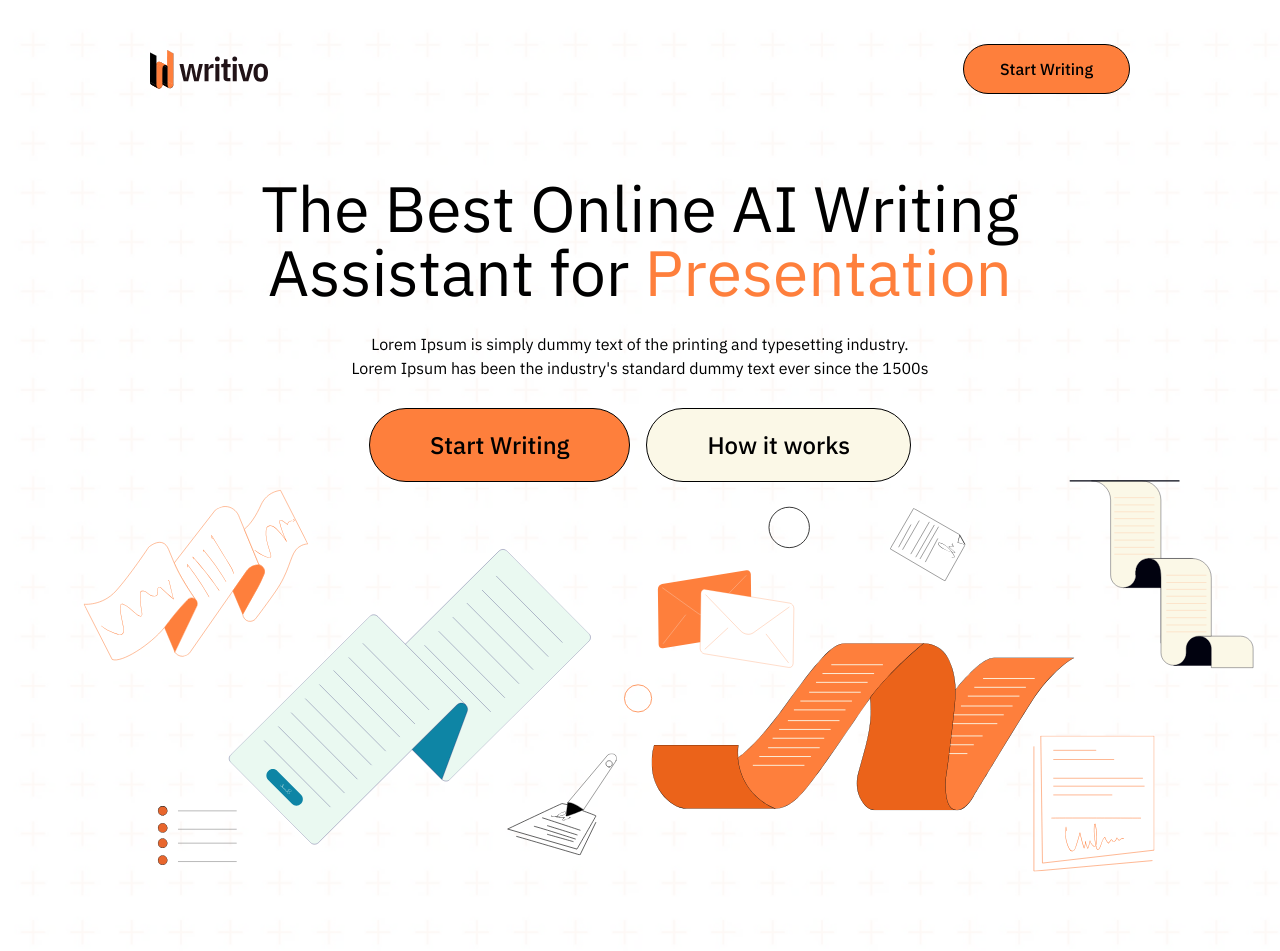
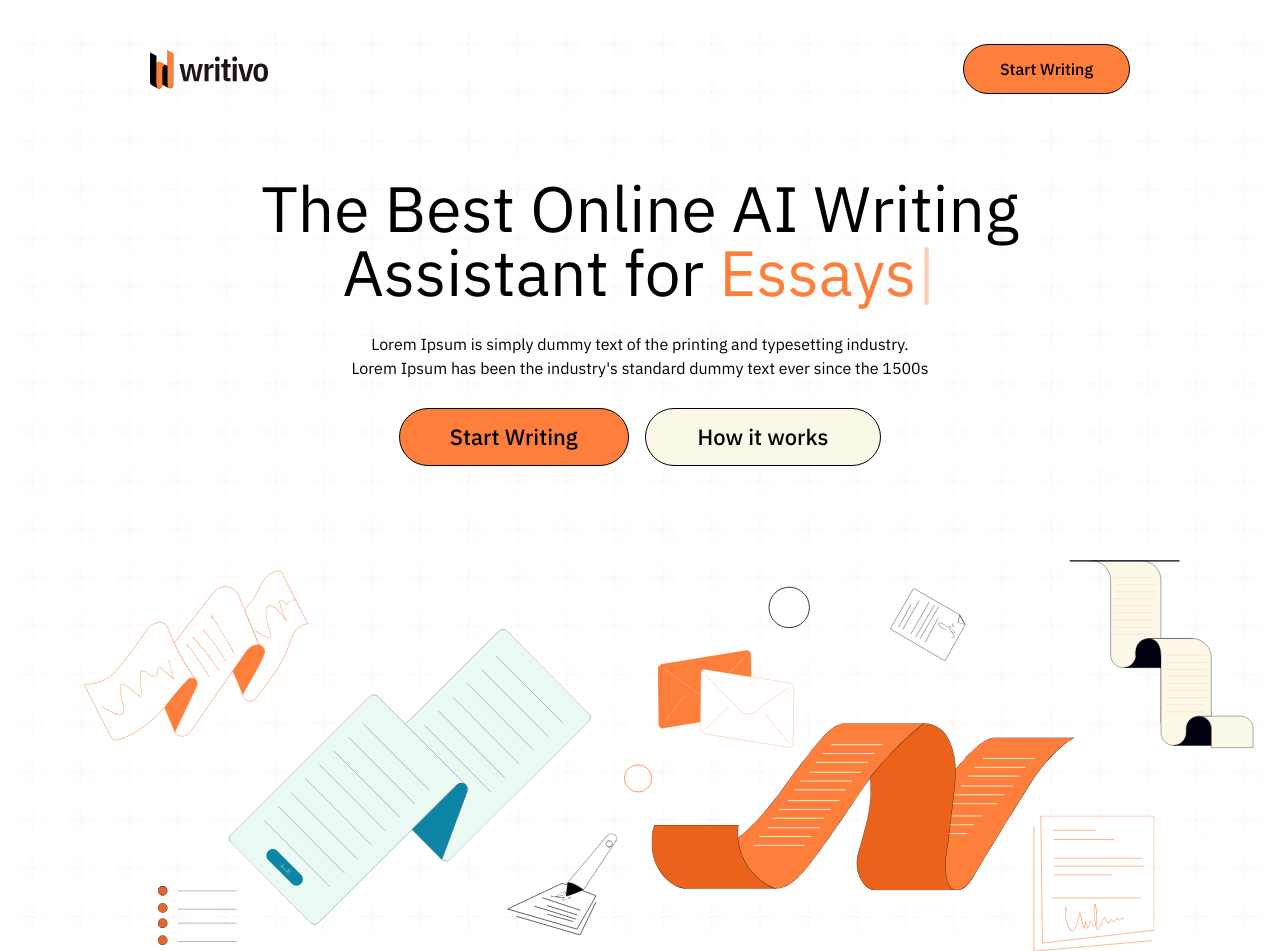
Before and after one commit to CRIMSON-CORP/Writinova, a website built with Vite: page index.html in a window 1280 px wide. Shown: the top 951 px of the page. Built offline with nearby package versions, Linux system fonts and the light colour scheme; some packages are replaced by stand-ins of ours.

Commit message:
added typewriter effefct

```diff
--- a/index.html
+++ b/index.html
@@ -45,7 +45,7 @@
             >
               <h1 class="text-4xl sm:text-5xl md:text-[64px]">
                 The Best Online AI Writing Assistant for
-                <span class="text-primary-orange">Presentation</span>
+                <span class="text-primary-orange writer">Presentation</span>
               </h1>
               <p class="text-sm sm:text-base">
                 Lorem Ipsum is simply dummy text of the printing and typesetting
@@ -57,7 +57,7 @@
                 <div>
                   <button class="button button-primary">
                     <span
-                      class="py-2 px-6 inline-block text-[11px] sm:text-base md:text-2xl"
+                      class="py-1 px-3.5 sm:py- 1sm:px-4 inline-block text-[11px] sm:text-base md:text-[22px]"
                       >Start Writing</span
                     >
                   </button>
@@ -65,7 +65,7 @@
                 <div>
                   <a href="#how-it-works" class="button button-secondary">
                     <span
-                      class="py-2 px-6 inline-block text-[11px] sm:text-base md:text-2xl"
+                      class="py-1 px-3.5 sm:py-1 sm:px-4 inline-block text-[11px] sm:text-base md:text-[22px]"
                       >How it works</span
                     >
                   </a>
@@ -80,7 +80,7 @@
               viewBox="0 0 1440 637"
               fill="none"
               id="hero-artwork"
-              class="w-full relative sm:-top-24 -z-10 max-h-52 sm:max-h-[495px] sm:scale-100 scale-125"
+              class="w-full relative -z-10 max-h-52 sm:max-h-[495px] sm:scale-100 scale-125"
               xmlns="http://www.w3.org/2000/svg"
             >
               <g clip-path="url(#clip0_1170_17469)">
@@ -963,7 +963,7 @@
           </div>
         </div>
       </section>
-      <section id="services" class="py-28">
+      <section id="services" class="py-12 sm:py-28">
         <div class="container">
           <header
             class="relative flex flex-col items-center mb-14 max-w-xs sm:max-w-none"
--- a/main.js
+++ b/main.js
@@ -3,6 +3,7 @@ import { gsap, Power3, Expo } from 'gsap';
 import { ScrollTrigger } from 'gsap/ScrollTrigger';
 import SplitType from 'split-type';
 import Lenis from '@studio-freight/lenis';
+import Typewriter from 'typewriter-effect/dist/core';
 
 gsap.registerPlugin(ScrollTrigger);
 
@@ -23,6 +24,23 @@ function initLenis() {
   }
 
   requestAnimationFrame(raf);
+}
+
+function typeWritterEffect() {
+  new Typewriter('#hero h1 .writer', {
+    strings: [
+      'Presentions',
+      'Essays',
+      'Letters',
+      'SMS',
+      'IT LogBook',
+      'IT Report',
+      'Project',
+      'Proposals',
+    ],
+    autoStart: true,
+    loop: true,
+  });
 }
 
 function headerSectionAnimation() {
@@ -331,6 +349,7 @@ function followCursor() {
 }
 
 initLenis();
+typeWritterEffect();
 headerSectionAnimation();
 heroSectionAnimation();
 servicesAnimation();
--- a/package.json
+++ b/package.json
@@ -21,6 +21,7 @@
   "dependencies": {
     "@studio-freight/lenis": "^1.0.16",
     "gsap": "^3.12.2",
-    "split-type": "^0.3.3"
+    "split-type": "^0.3.3",
+    "typewriter-effect": "^2.20.1"
   }
 }
```
Also changed, not shown: 1 other file.
